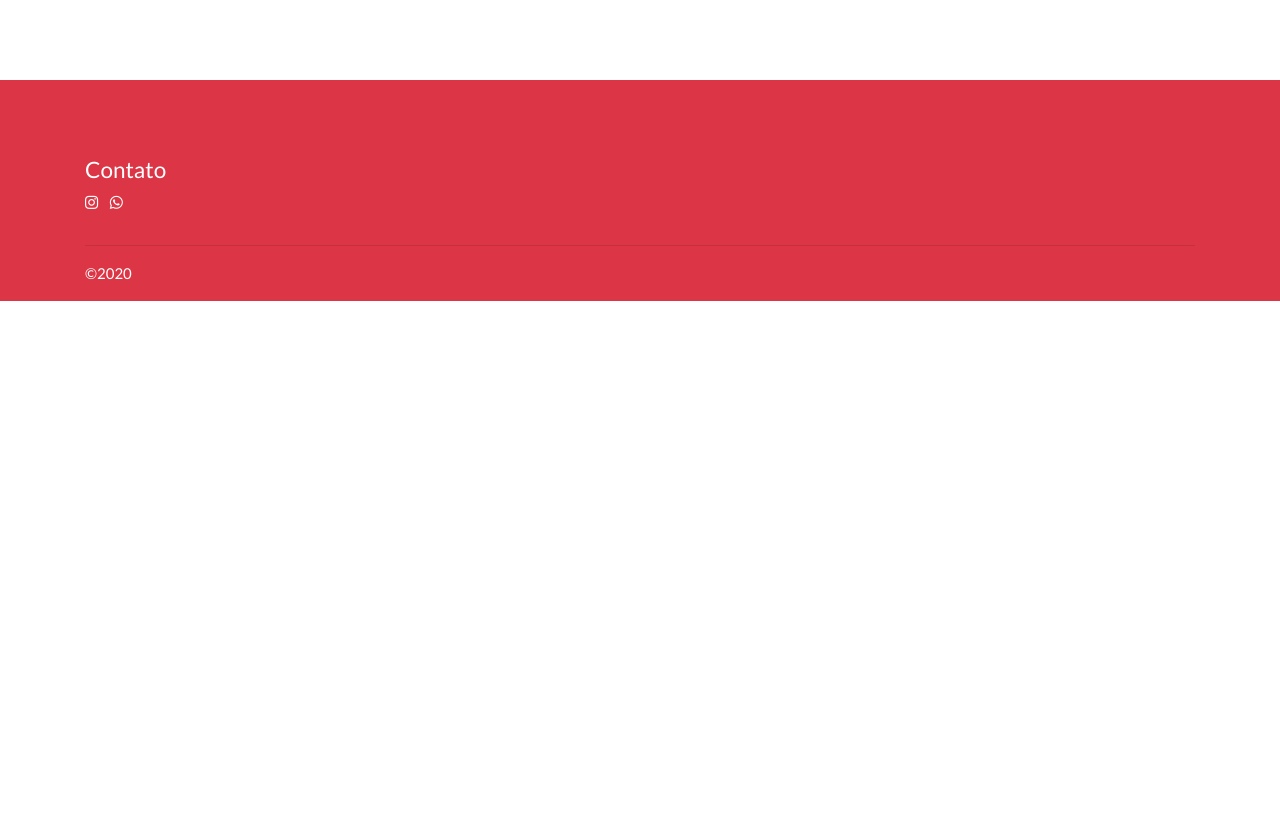
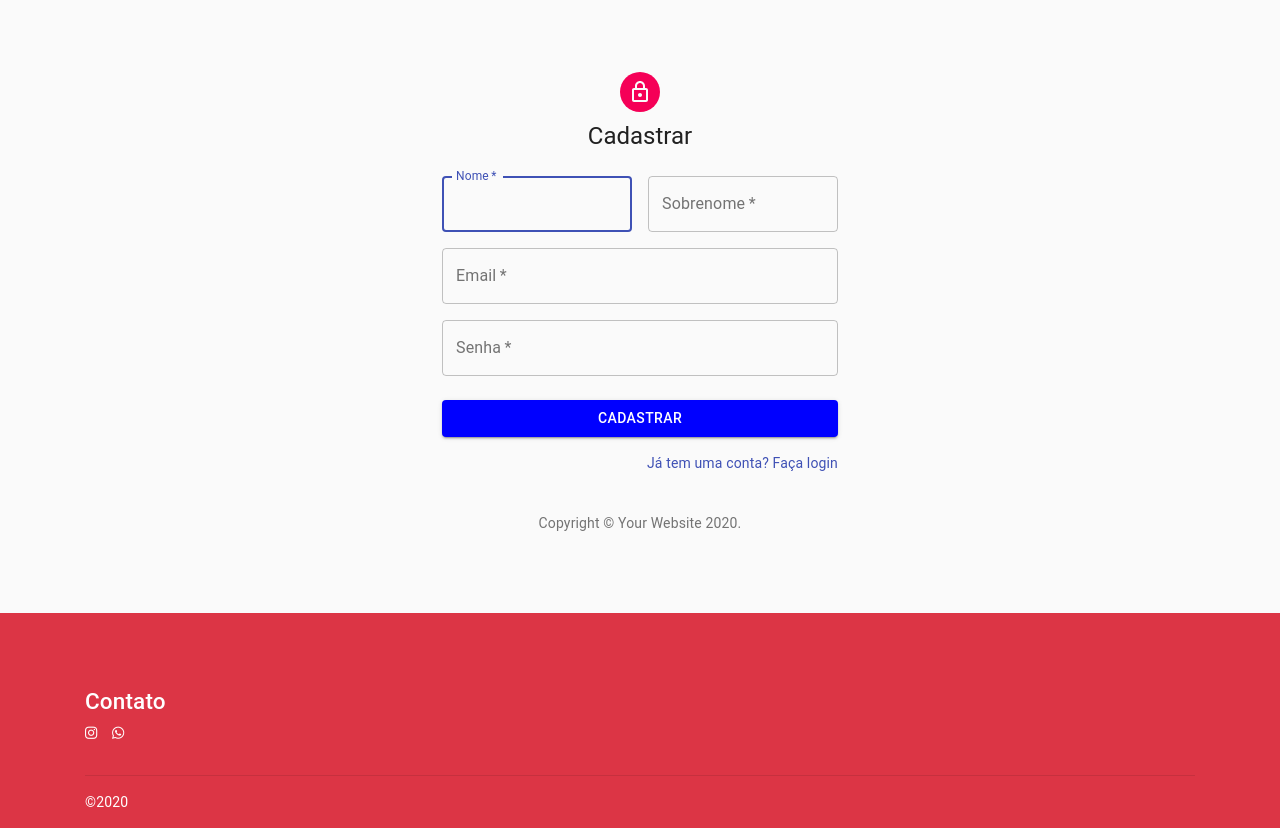
Before and after one commit to jvictor23/react-desenhos-realistas, a React (Create React App) app: page /cadastro-usuario in a window 1280 px wide. Before the commit the page ends 800 px from the top, so only its background shows below. Built offline with nearby package versions, Linux system fonts and the light colour scheme; no server answers.

Commit message:
Abrir cadastro usuario

```diff
--- a/src/main/rotas.js
+++ b/src/main/rotas.js
@@ -28,7 +28,7 @@ const Rotas = () =>  (
                 <Route exact path="/admin/album/:id" component={AlbumAdmin} />
                 <Route exact path="/album/:id" component={Album} />
                 <Route exact path="/admin" component={Login}/>
-                {/* <Route exact path="/cadastro-usuario" component={CadastroUsuario}/> */}
+                <Route exact path="/cadastro-usuario" component={CadastroUsuario}/>
             </Switch>
         </BrowserRouter>
     );
```
